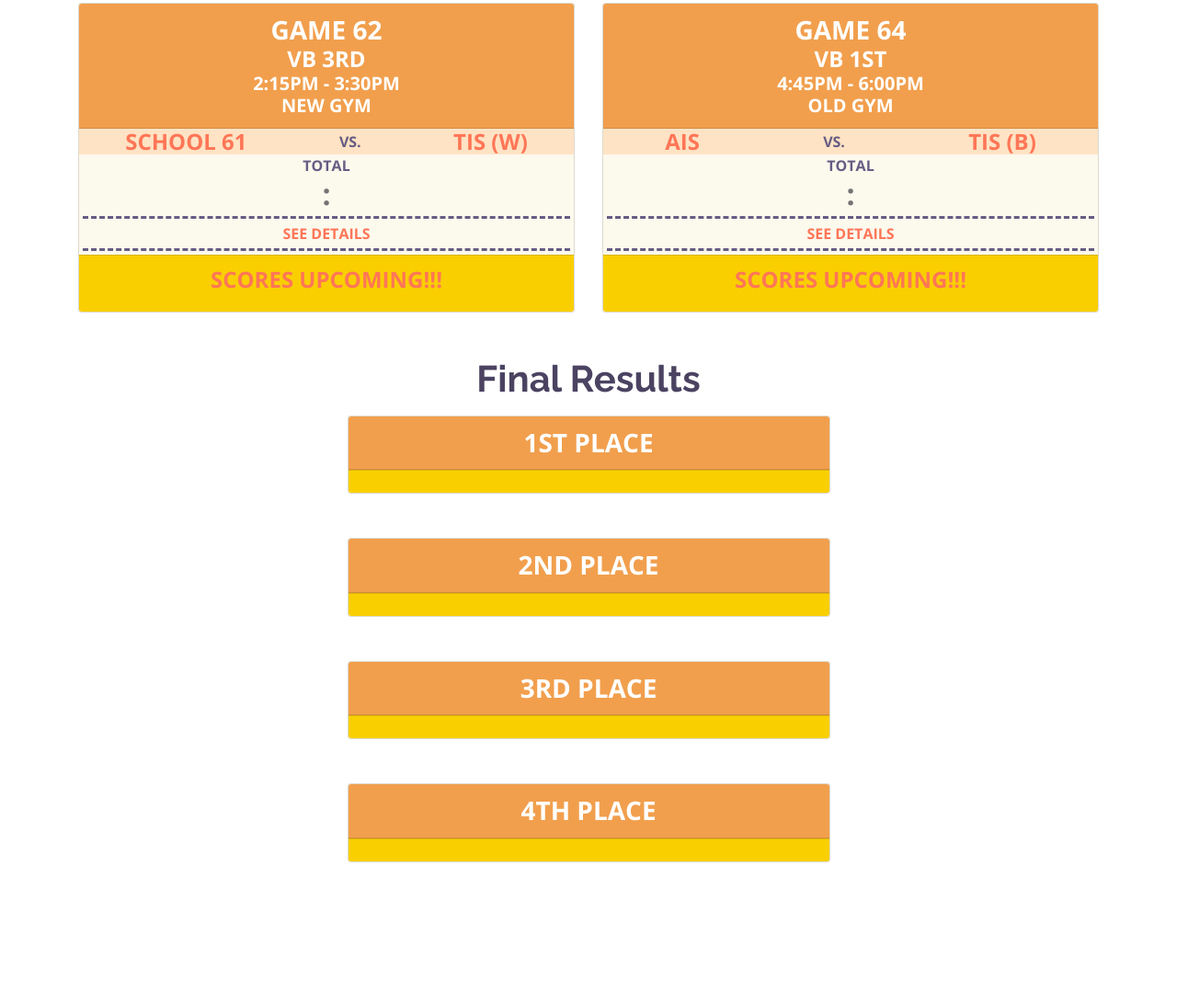
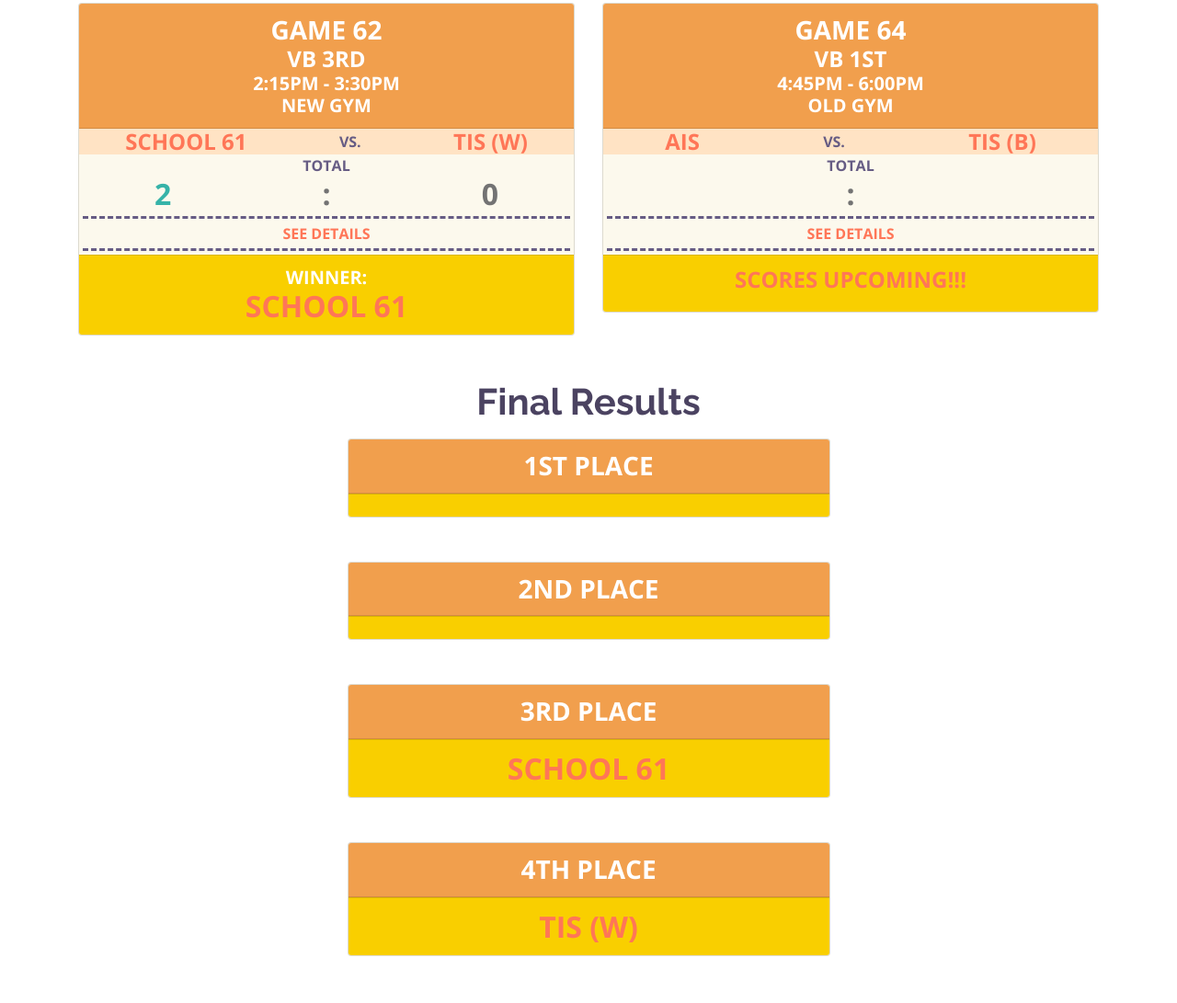
Before and after one commit to CAVC-Scores/CAVC, a plain HTML site: page varsityb.html in a window 1280 px wide. Shown: the part 3076-4167 px from the top of the page at 92% size. Before the commit the page ends 4110 px from the top, so only its background shows below. Drawn offline with nearby package versions, Linux system fonts and the light colour scheme.

Commit message:
Update varsityb.html

```diff
--- a/varsityb.html
+++ b/varsityb.html
@@ -992,9 +992,9 @@
               <div class="scores ">
                 <p class="mb-0 up">total</p>
                 <div class="mb-0 d-flex justify-content-around">
-                  <h4 class="mb-0 winner num"></h4>
+                  <h4 class="mb-0 winner num">2</h4>
                   <h4 class="mb-0 num">:</span>
-                  <h4 class="mb-0 num"></h4>
+                  <h4 class="mb-0 num">0</h4>
                 </div>
                 <hr class='m-1'>
               </div>
@@ -1004,18 +1004,18 @@
                 <div class="scores">
                   <p class="mb-0 up">first set</p>
                     <div class="mb-0 d-flex justify-content-around">
-                      <h4 class="mb-0 winner num"></h4>
+                      <h4 class="mb-0 winner num">25</h4>
                       <h4 class="mb-0 num">:</span>
-                      <h4 class="mb-0 num"></h4>
+                      <h4 class="mb-0 num">20</h4>
                     </div>
                     <hr class='m-1'>
                 </div>
                 <div class="scores">
                   <p class="mb-0 up">second set</p>
                     <div class="mb-0 d-flex justify-content-around">
-                      <h4 class="mb-0 winner num"></h4>
+                      <h4 class="mb-0 winner num">25</h4>
                       <h4 class="mb-0 num">:</span>
-                      <h4 class="mb-0 num"></h4>
+                      <h4 class="mb-0 num">18</h4>
                     </div>
                   <hr class='m-1'>
                 </div>
@@ -1030,11 +1030,11 @@
               </div>
               <hr class='m-1'>
               <div class="card-footer  text-white">
-                <div class=' d-none'>
+                <div class=' '>
                   <h5 class="mb-0">winner:</h5>
-                  <h2 class="mb-0 team">TIS (B)</h3>
+                  <h2 class="mb-0 team">School 61</h3>
                 </div>
-                <div class="placeholder team">
+                <div class="placeholder d-none team">
                   <h4>scores upcoming!!!</h4>
                 </div>
               </div>
@@ -1150,7 +1150,7 @@
                     </div>
                     <div class="card-footer  text-white">
                       <div >
-                        <h2 class="mb-0 team"></h3>
+                        <h2 class="mb-0 team">School 61</h3>
                       </div>
                     </div>
                   </div>
@@ -1164,7 +1164,7 @@
                     </div>
                     <div class="card-footer  text-white">
                       <div >
-                        <h2 class="mb-0 team"></h3>
+                        <h2 class="mb-0 team">TIS (W)</h3>
                       </div>
                     </div>
                   </div>
```
